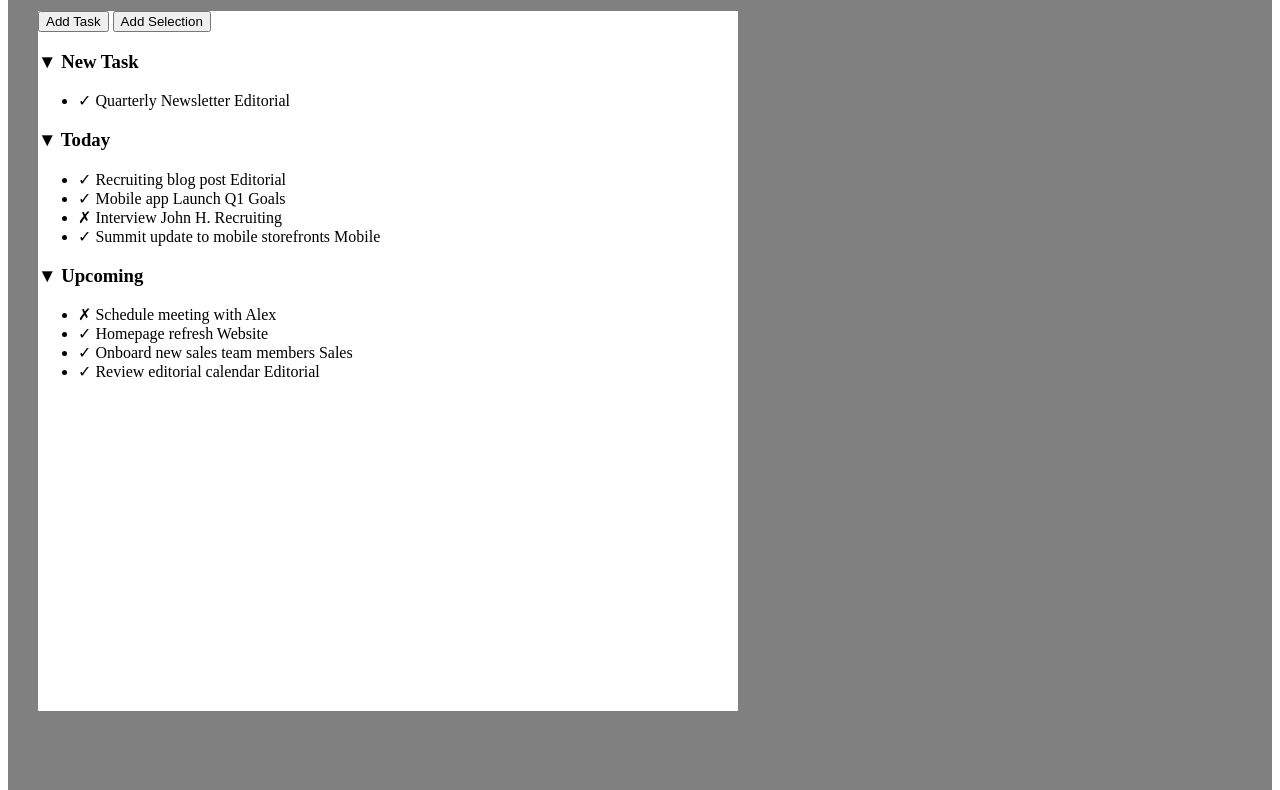
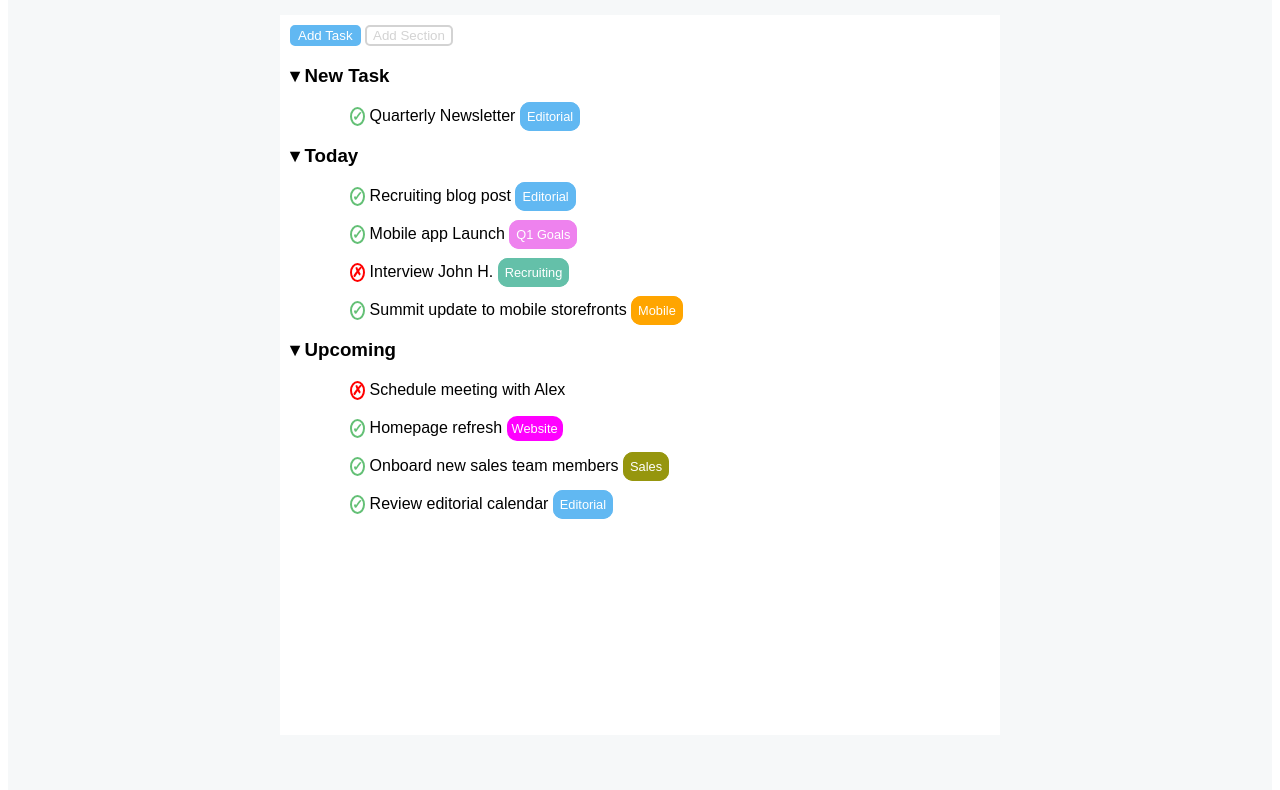
Before and after one commit to LorisMarzocchi/html-css-toboolist, a plain HTML site: page index.html in a window 1280 px wide. Shown: the part 85-875 px from the top of the page. Drawn offline with Linux system fonts and the light colour scheme.

Commit message:
addstyle

```diff
--- a/index.html
+++ b/index.html
@@ -4,7 +4,7 @@
     <meta charset="UTF-8">
     <meta http-equiv="X-UA-Compatible" content="IE=edge">
     <meta name="viewport" content="width=device-width, initial-scale=1.0">
-    <title>Document</title>
+    <title>The Booleaner</title>
     <link rel="stylesheet" href="style.css">
 </head>
 <body>
@@ -18,16 +18,16 @@
         <div class="contenitore1">
             <div >
                 <button class="btn1">Add Task</button>
-                <button class="btn2">Add Selection</button>
+                <button class="btn2">Add Section</button>
             </div>
             <div class="contenitore2">
-                <h3>&#9660; New Task</h3>
+                <h3>&#9662; New Task</h3>
             <ul>
                 <li><span class="ok">&#10003;</span>
                      Quarterly Newsletter
                      <span class="btnedit">Editorial</span></li>
             </ul>
-                <h3>&#9660; Today</h3>
+                <h3>&#9662; Today</h3>
             <ul>
                 <li><span class="ok">&#10003;</span>
                     Recruiting blog post
@@ -40,10 +40,10 @@
                      <span class="btnrec">Recruiting</span></li>
                 <li><span class="ok">&#10003;</span>
                      Summit update to mobile storefronts
-                     <span class="btnmob">Mobile</span></li>
+                     <span class="btnmobile">Mobile</span></li>
 
             </ul>
-                <h3>&#9660; Upcoming</h3>
+                <h3>&#9662; Upcoming </h3>
                 <ul>
                 <li><span class="errore">&#10007;</span>
                      Schedule meeting with Alex</li>
@@ -51,7 +51,7 @@
                     Homepage refresh <span class="btnweb">Website</span></li>
                 <li><span class="ok">&#10003;</span>
                      Onboard new sales team members
-                     <span class="btnsale">Sales</span></li>
+                     <span class="btnsales">Sales</span></li>
                 <li><span class="ok">&#10003;</span>
                     Review editorial calendar
                     <span class="btnedit">Editorial</span></li>
--- a/style.css
+++ b/style.css
@@ -1,22 +1,111 @@
+body{
+    font-family: Arial, Helvetica, sans-serif;
+
+}
+
+
 .titolo {
     font-size: 50px;
     font-weight: 700;
-    font-family: Arial, Helvetica, sans-serif;
+    /* font-family: Arial, Helvetica, sans-serif; */
 
 }
+.logo{
+    margin-left: 20px;
+    vertical-align: middle;
+}
+
 main{
     height: 1000px;
     max-width: 100%;
-    background-color: gray;
+    background-color: #f6f8f9;
     margin: auto;
     padding: 30px;
-    position: relative;
+
+
 }
 .contenitore1{
+    padding: 10px;
     width: 700px;
     height: 700px;
     background-color: white;
-
-
+    margin: auto;
 
 }
+
+.btn1 {
+
+    color: white;
+    background-color: #61b8f2;
+    border-radius: 5px;
+    border: 2px solid #61b8f2;
+}
+
+.btn2 {
+    color: lightgray;
+    background-color: white;
+    border-radius: 5px;
+    border: 2px solid lightgray;
+}
+
+.btnedit, .btngoals, .btnrec, .btnweb, .btnmobile, .btnsales{
+    font-style: inherit;
+    font-size: 0.8em;
+    color: white;
+    border-radius: 10px;
+    padding: 5px;
+}
+
+.btnedit{
+    background-color: #61b8f2;
+    border: 2px solid #61b8f2;
+}
+
+.btngoals{
+    background-color: violet;
+    border: 2px solid violet;
+}
+
+.btnrec{
+    background-color: #64c0a9;
+    border: 2px solid #64c0a9;
+}
+
+.btnmobile{
+    background-color: orange;
+    border: 2px solid orange;
+}
+
+.btnsales{
+    background-color: rgb(150, 150, 14);
+    border: 2px solid rgb(150, 150, 14);
+
+}
+
+.btnweb{
+    background-color: fuchsia;
+}
+
+ul{
+    list-style: none;
+}
+
+li{
+    margin: 20px;
+}
+
+.errore{
+    border: 2px solid red;
+    border-radius: 100%;
+    font-size: smaller;
+    font-weight: 750;
+    color: red;
+
+}
+.ok{
+    border: 2px solid #64c076;
+    border-radius: 100%;
+    font-size: smaller;
+    font-weight: 750;
+    color: #64c076;
+}
```
Also changed, not shown: img/Logo.png (added), img/logo copia.png (added).
